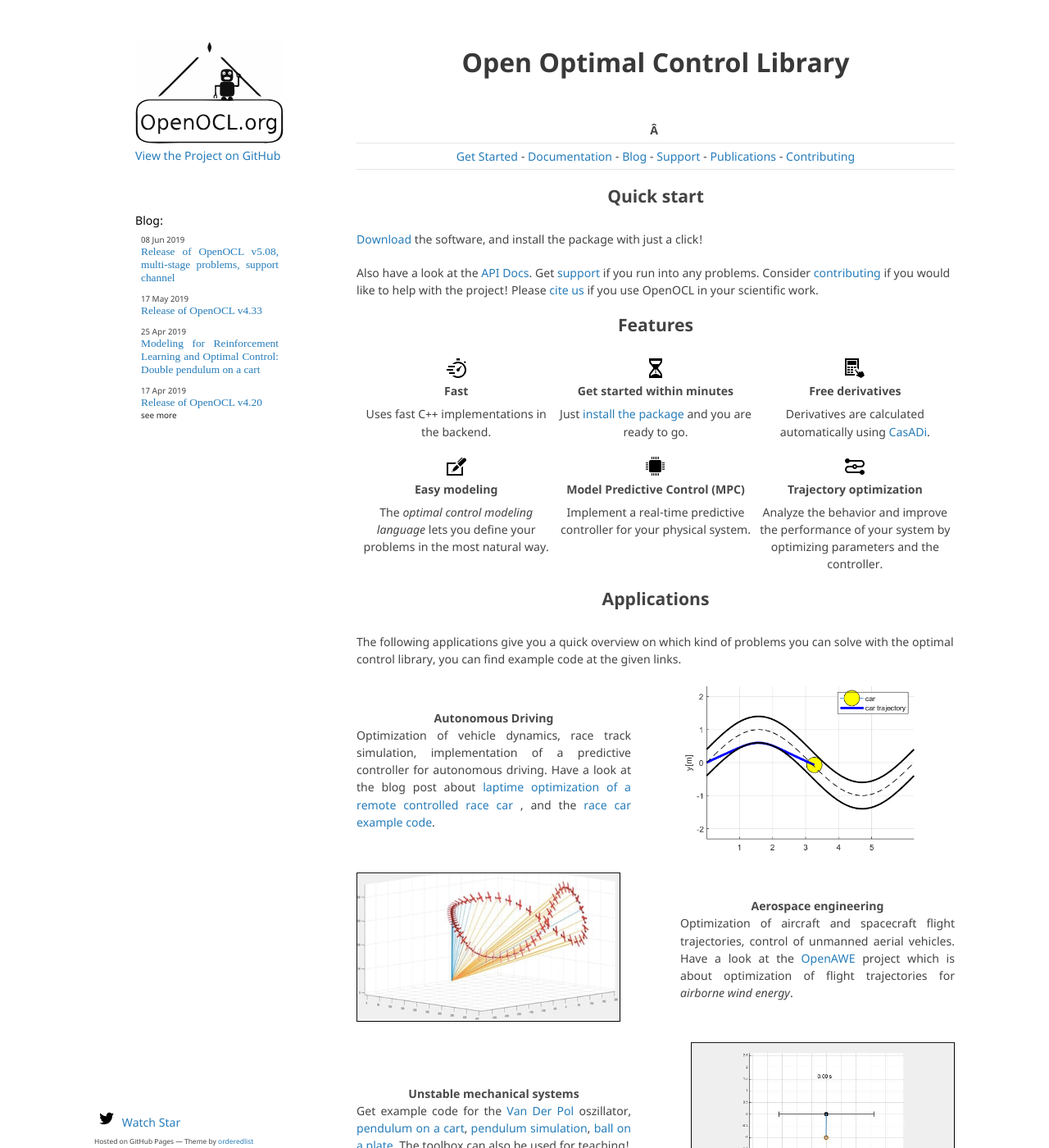
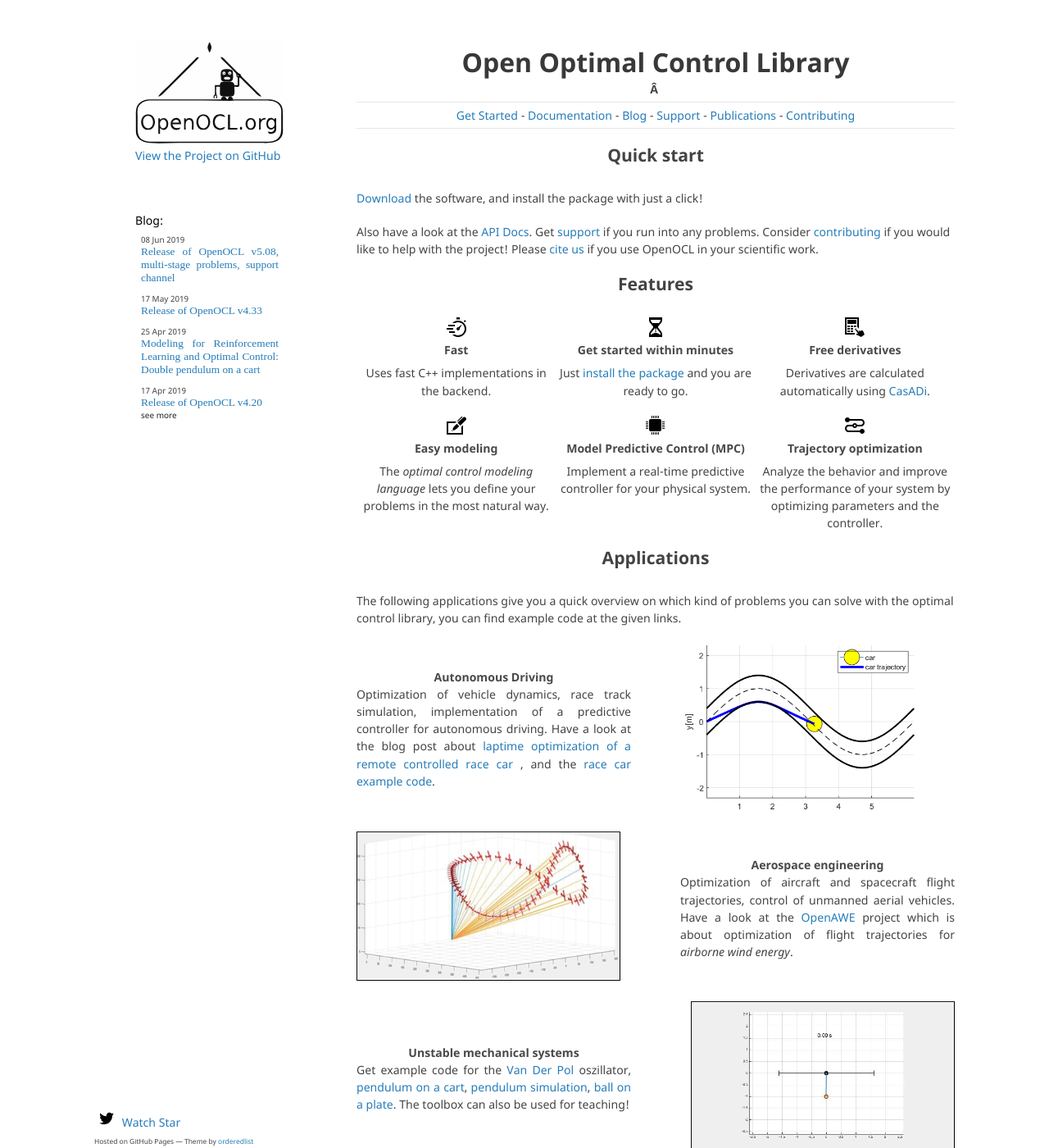
Before and after one commit to OpenOCL/openocl.github.io, a Jekyll site: the page built from index.md, in a window 1280 px wide and 1400 px high. Shown: the whole window at 82% size. Built offline with Jekyll 4.4.1, drawn with Linux system fonts in a browser that asks for light colours; some web fonts are replaced.

Commit message:
Update content.scss

```diff
--- a/_sass/content.scss
+++ b/_sass/content.scss
@@ -8,7 +8,7 @@
 
 .content-frontpage h1 {
   text-align: center;
-  margin: 0 0 50px;
+  margin: 0 0 0px;
   font-size: xx-large;
 }
 
```
